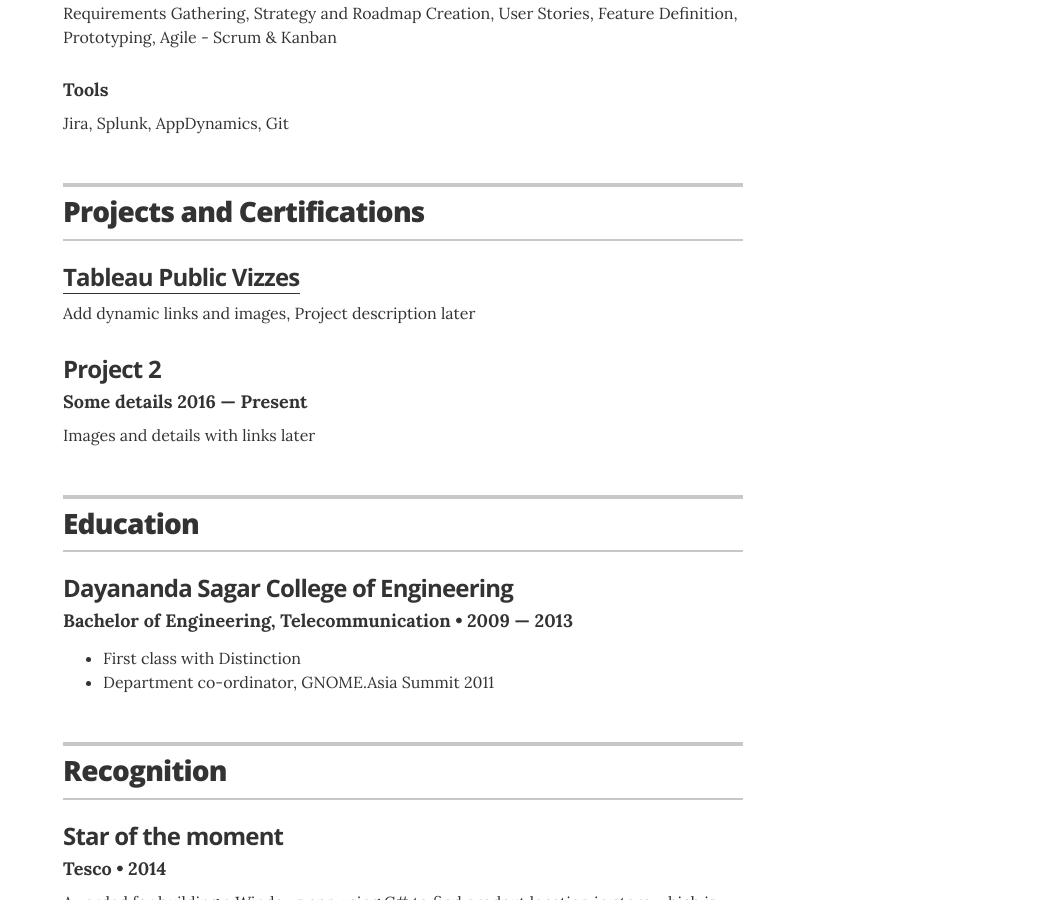
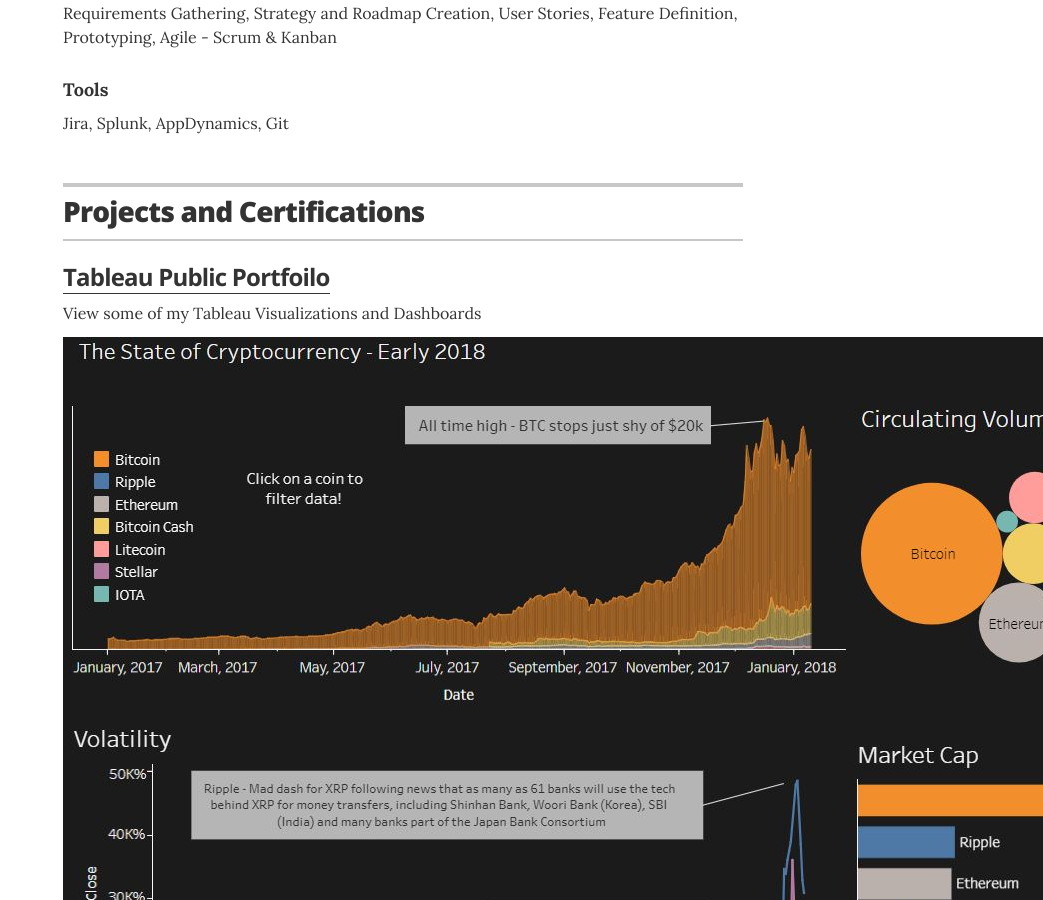
Before and after one commit to robathija/rohit-resume, a Jekyll site: the page built from index.html, in a window 1280 px wide and 900 px high, scrolled down 1637 px. Shown: the whole window, without its empty margins (237-1280 px from the left). Built offline with Jekyll 4.4.1, drawn with Linux system fonts in a browser that asks for light colours.

Commit message:
testing images

```diff
--- a/_data/projects.yml
+++ b/_data/projects.yml
@@ -2,9 +2,10 @@
 # uncomment the urls if you wish to display them, and add your own URL
 
 # Project 1
-- project: Tableau Public Vizzes
+- project: Tableau Public Portfoilo
   url: "https://public.tableau.com/profile/rohit.bathija8638#!/"
-  description: Add dynamic links and images, Project description later
+  description: View some of my Tableau Visualizations and Dashboards
+  image: "images/tableau.jpg"
 
 #Project 2
 - project: Project 2
--- a/_layouts/resume.html
+++ b/_layouts/resume.html
@@ -95,9 +95,10 @@
         {% for project in site.data.projects %}
         <div class="resume-item" itemscope itemtype="http://schema.org/CreativeWork">
           <meta itemprop="creator" content="{{ site.resume_name }}" itemtype="http://schema.org/Person" />
-          <h3 class="resume-item-title" itemprop="name">{% if project.url %}<a href="{{ project.url }}" itemprop="url">{{ project.project }}</a>{% else %}{{ project.project }}{% endif %}</h3>
+          <h4 class="resume-item-title" itemprop="name">{% if project.url %}<a href="{{ project.url }}" itemprop="url">{{ project.project }}</a>{% else %}{{ project.project }}{% endif %}</h4>
           <h4 class="resume-item-details" itemprop="description">{{ project.role }} {{ project.duration }}</h4>
           <p class="resume-item-copy">{{ project.description }}</p>
+		  <p class="resume-item-copy"><img src="{{ project.image }}" itemprop="image"></p>
         </div>
         {% endfor %}
 
```
Also changed, not shown: images/tableau.JPG (added).
